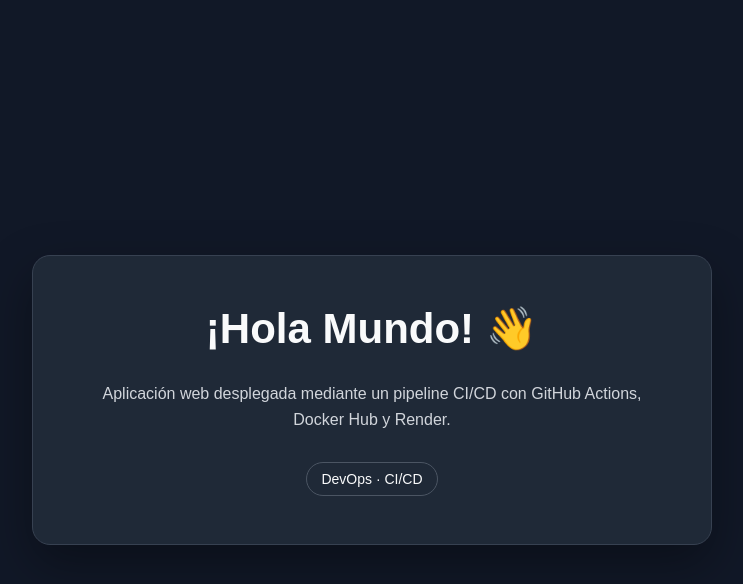
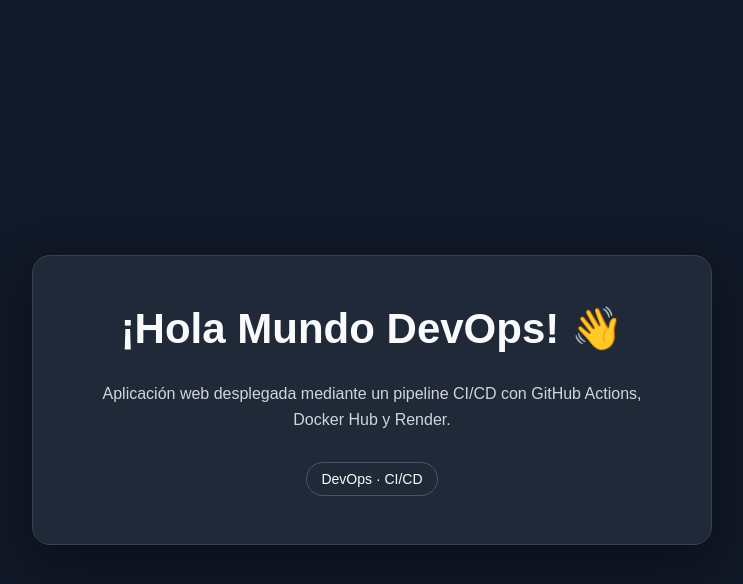
Before and after one commit to DiegoGJ-ai/devops-final-cicd, a Flask app: page / in a window 1280 px wide. Shown: the top 584 px of the page, without its empty margins (268-1011 px from the left). Run offline with Flask 3, Linux system fonts and the light colour scheme.

Commit message:
Actualizar pagina principal

```diff
--- a/templates/index.html
+++ b/templates/index.html
@@ -39,7 +39,7 @@
 </head>
 <body>
     <main class="card">
-        <h1>¡Hola Mundo! 👋</h1>
+        <h1>¡Hola Mundo DevOps! 👋</h1>
         <p>Aplicación web desplegada mediante un pipeline CI/CD con GitHub Actions, Docker Hub y Render.</p>
         <span class="badge">DevOps · CI/CD</span>
     </main>
```
